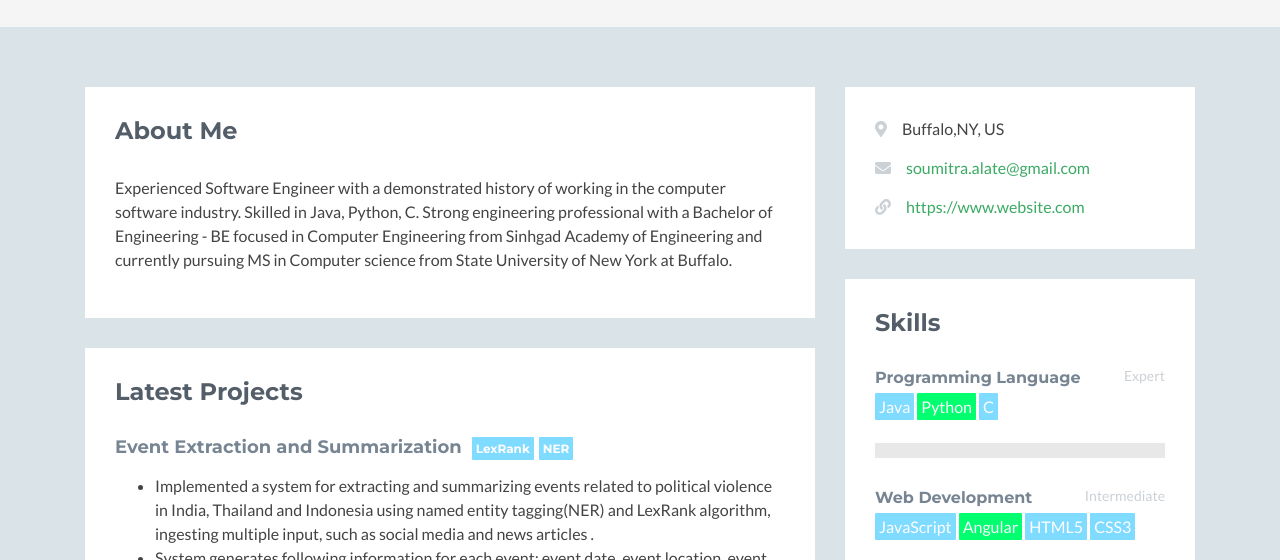
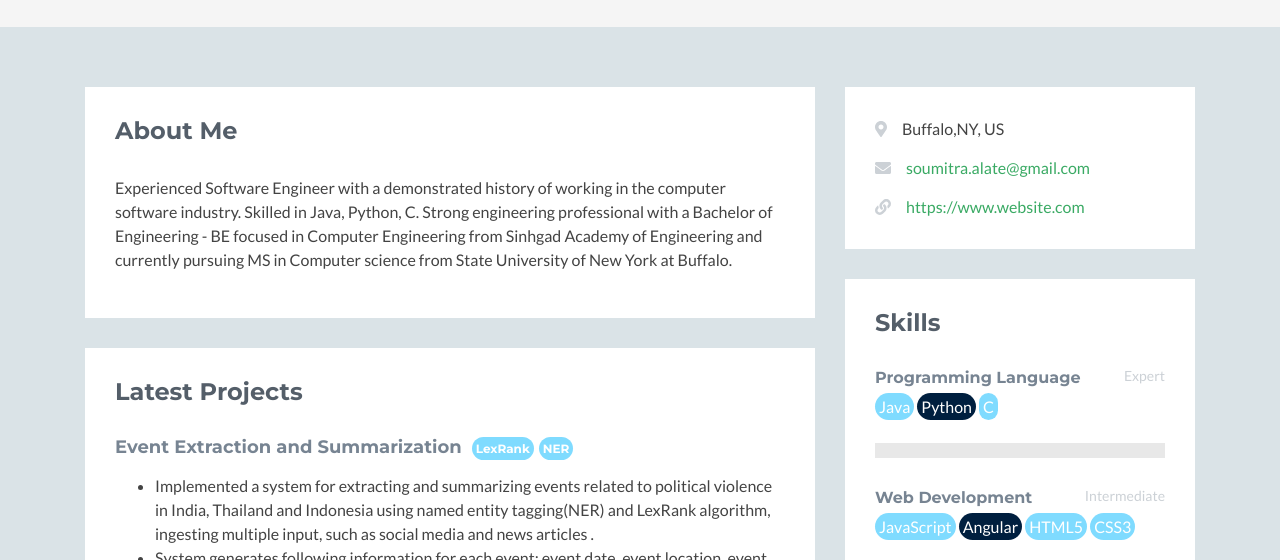
Before and after one commit to SoumitraAlate/SmAlate.github.io, a plain HTML site: page index.html in a window 1280 px wide. Shown: the part 223-783 px from the top of the page. Drawn offline with nearby package versions, Linux system fonts and the light colour scheme; no server answers; some icons are missing.

Commit message:
Update styles.css

```diff
--- a/assets/css/styles.css
+++ b/assets/css/styles.css
@@ -120,7 +120,7 @@ a.dotted-link:hover {
   color: #49515a;
 }
 .label-theme {
-  border-radius: 1px;
+  border-radius: 25px;
   background: #7FDBFF;
   padding: 4px;
   width: 4px;
@@ -135,8 +135,8 @@ a.dotted-link:hover {
 
 
 .label-info {
-    border-radius: 1px;
-    background: #01FF70;
+    border-radius: 25px;
+    background: #001f3f;
     padding: 4px;
     width: 4px;
     height: 1px;
```
